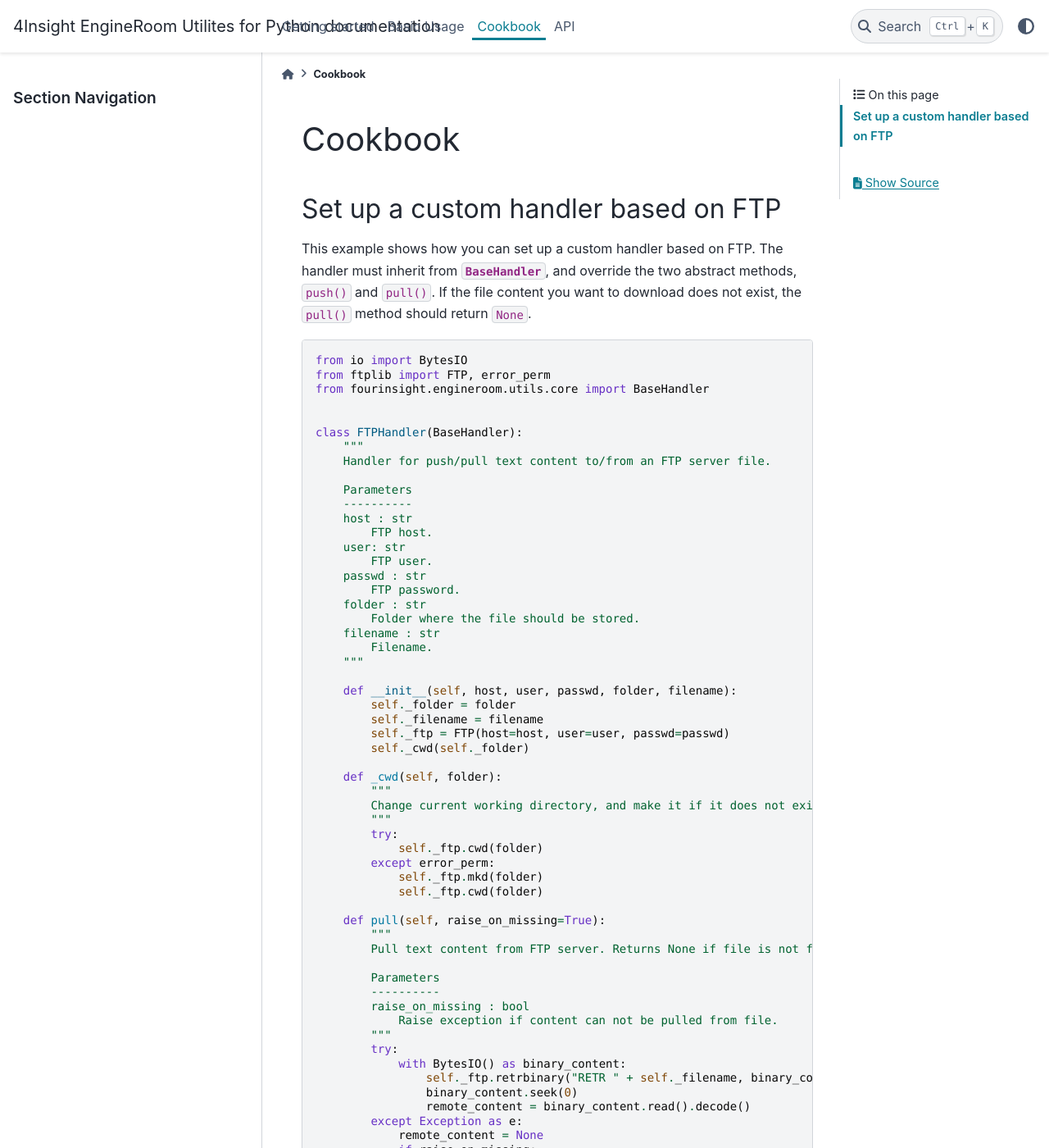
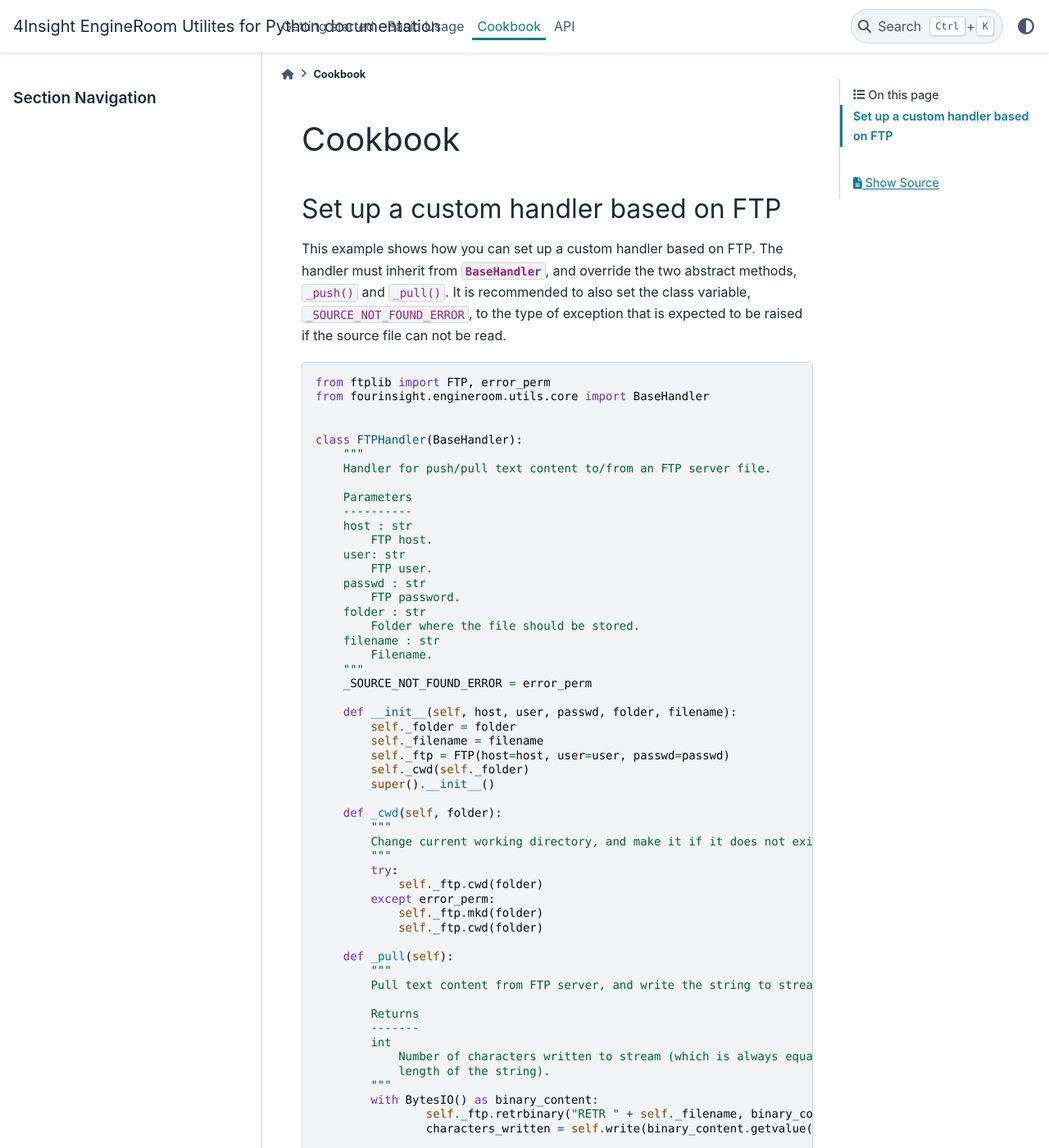
Before and after one commit to 4Subsea/fourinsight-engineroom-utils-python, a Sphinx documentation site: the page built from docs/cookbook.rst, in a window 1280 px wide and 1400 px high. Shown: the whole window at 82% size. Built offline with Sphinx 7.4.7 and the PyData theme 0.15.4, drawn with Linux system fonts in a browser that asks for light colours; some of the changed text lies outside the part shown.

Commit message:
doc: updated cookbook example

```diff
--- a/docs/cookbook.rst
+++ b/docs/cookbook.rst
@@ -9,12 +9,12 @@ Set up a custom handler based on FTP
 
 This example shows how you can set up a custom handler based on FTP. The handler
 must inherit from :class:`~fourinsight.engineroom.utils.core.BaseHandler`, and override
-the two abstract methods, ``push()`` and ``pull()``. If the file content you
-want to download does not exist, the ``pull()`` method should return ``None``.
+the two abstract methods, ``_push()`` and ``_pull()``. It is recommended to also
+set the class variable, ``_SOURCE_NOT_FOUND_ERROR``, to the type of exception that
+is expected to be raised if the source file can not be read.
 
 .. code-block:: python
 
-    from io import BytesIO
     from ftplib import FTP, error_perm
     from fourinsight.engineroom.utils.core import BaseHandler
 
@@ -36,12 +36,14 @@ want to download does not exist, the ``pull()`` method should return ``None``.
         filename : str
             Filename.
         """
+        _SOURCE_NOT_FOUND_ERROR = error_perm
 
         def __init__(self, host, user, passwd, folder, filename):
             self._folder = folder
             self._filename = filename
             self._ftp = FTP(host=host, user=user, passwd=passwd)
             self._cwd(self._folder)
+            super().__init__()
 
         def _cwd(self, folder):
             """
@@ -53,28 +55,25 @@ want to download does not exist, the ``pull()`` method should return ``None``.
                 self._ftp.mkd(folder)
                 self._ftp.cwd(folder)
 
-        def pull(self, raise_on_missing=True):
+        def _pull(self):
             """
-            Pull text content from FTP server. Returns None if file is not found.
+            Pull text content from FTP server, and write the string to stream.
 
-            Parameters
-            ----------
-            raise_on_missing : bool
-                Raise exception if content can not be pulled from file.
+            Returns
+            -------
+            int
+                Number of characters written to stream (which is always equal to the
+                length of the string).
             """
-            try:
-                with BytesIO() as binary_content:
+            with BytesIO() as binary_content:
                     self._ftp.retrbinary("RETR " + self._filename, binary_content.write)
-                    binary_content.seek(0)
-                    remote_content = binary_content.read().decode()
-            except Exception as e:
-                remote_content = None
-                if raise_on_missing:
-                    raise e
-            return remote_content
+                    characters_written = self.write(binary_content.getvalue().decode(self.encoding))
 
-        def push(self, local_content):
+            return characters_written
+
+        def _push(self):
             """
-            Push text content to FTP server file.
+            Push the stream content to source.
             """
-            self._ftp.storbinary("STOR " + self._filename, BytesIO(local_content.encode()))
+            self.seek(0)
+            self._ftp.storbinary("STOR " + self._filename, self.buffer)
```
